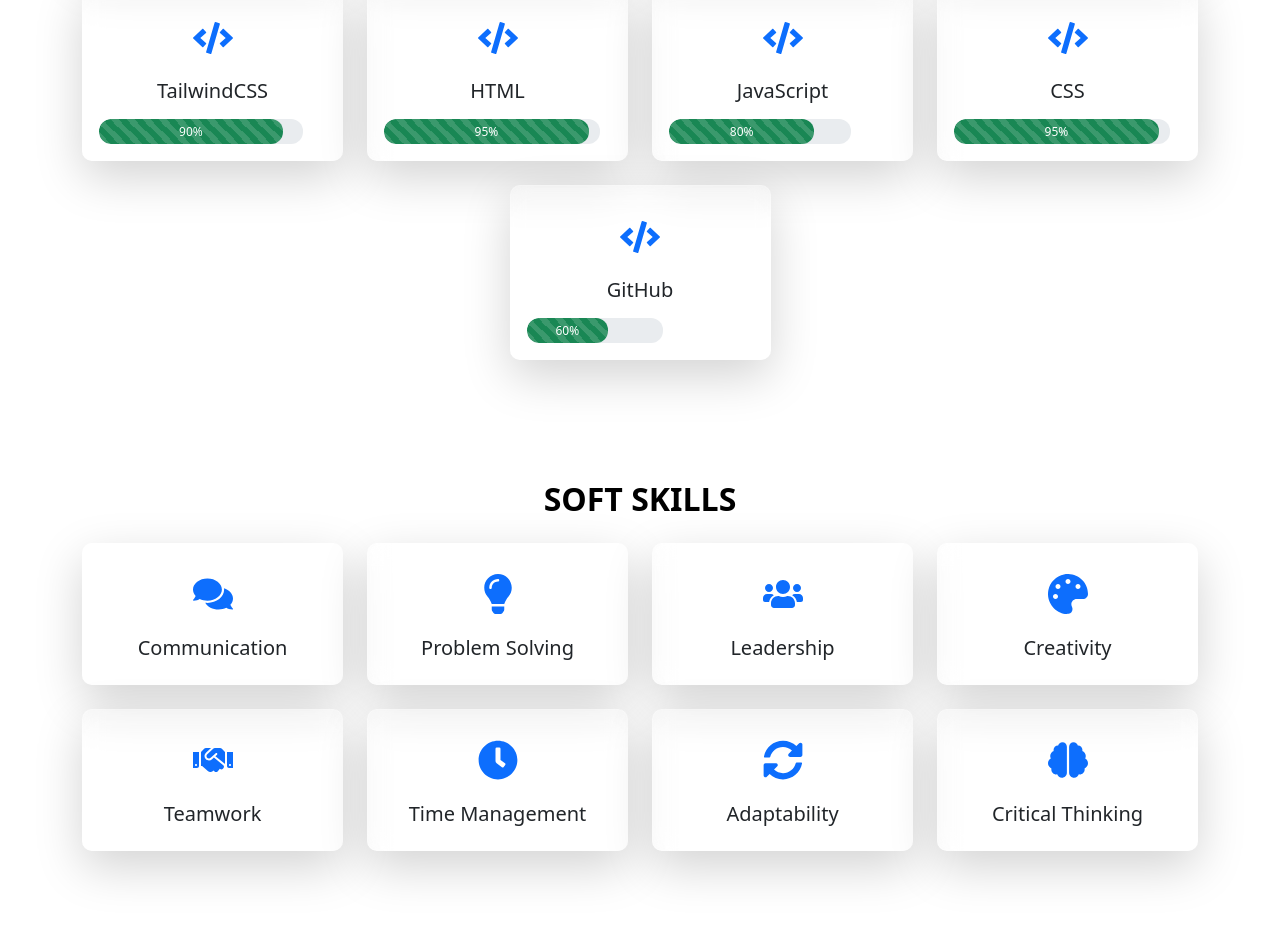
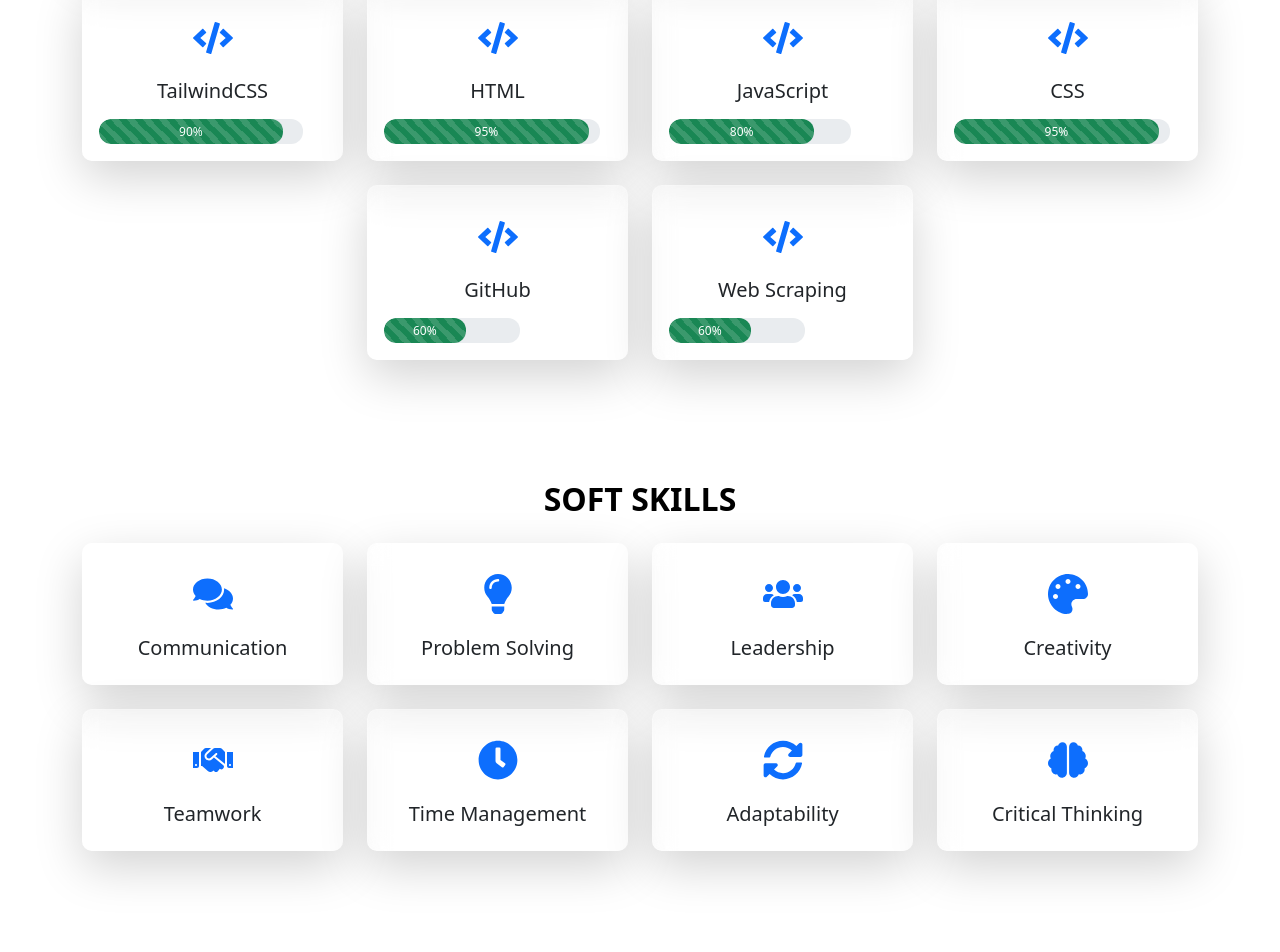
Before and after one commit to Harshitsharma2004/Harshit-Sharma-Portfolio, a React (Create React App) app: page / in a window 1280 px wide. Shown: the part 1133-2085 px from the top of the page. Built offline with nearby package versions, Linux system fonts and the light colour scheme.

Commit message:
Skills section updated

```diff
--- a/src/Portfolio.jsx
+++ b/src/Portfolio.jsx
@@ -354,6 +354,7 @@
             { name: "JavaScript", icon: <FaCode />, percentage: "80%" },
             { name: "CSS", icon: <FaCode />, percentage: "95%" },
             { name: "GitHub", icon: <FaCode />, percentage: "60%" },
+            { name: "Web Scraping", icon: <FaCode />, percentage: "60%" },
           ].map((skill, index) => (
             <motion.div
               key={index}
```
